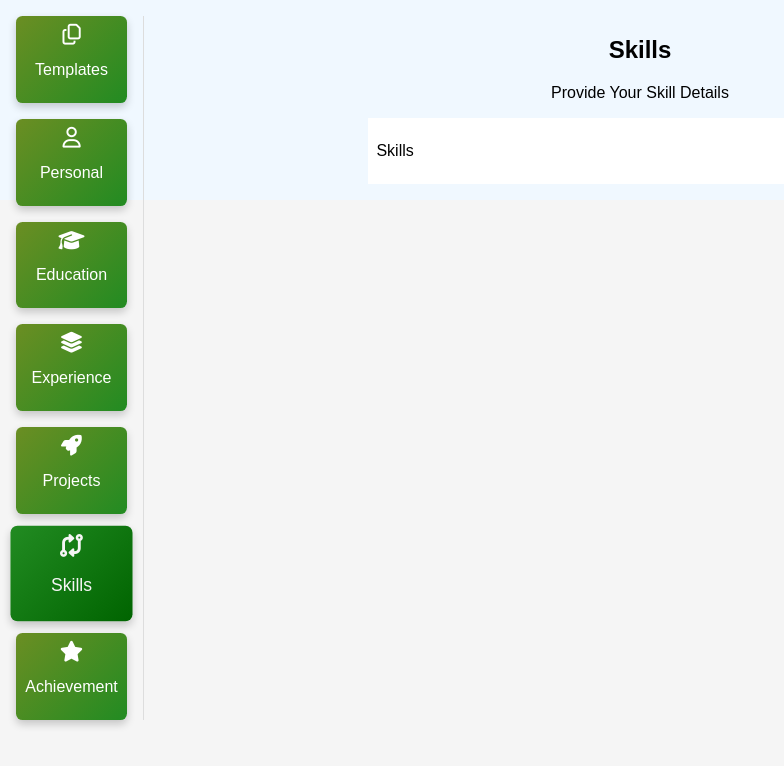
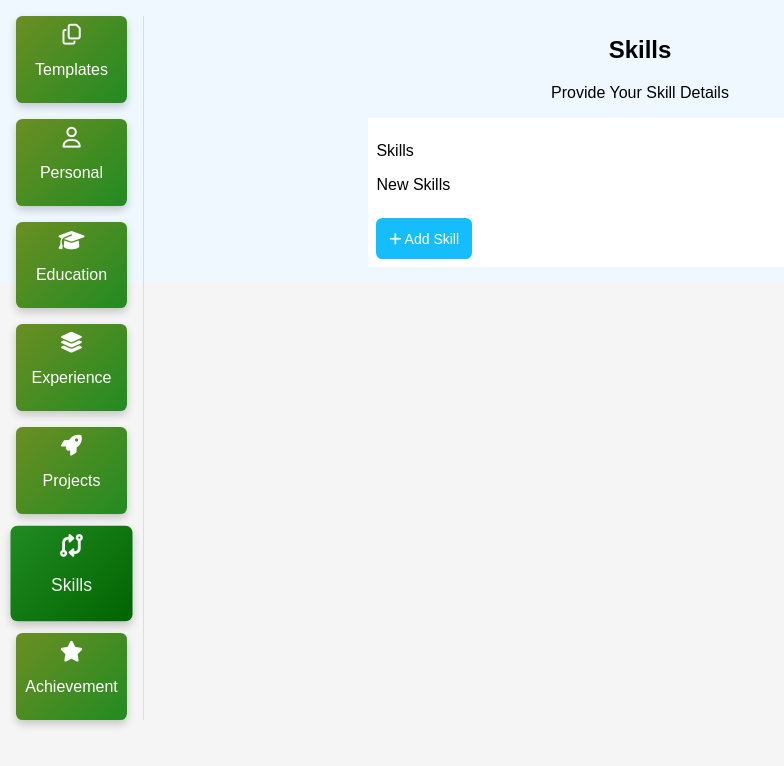
Before and after one commit to rohitghatal1/CVMaker-ReactJS, a React (Create React App) app: page / in a window 1280 px wide. Both pictures are taken after a click on the element "Skills". Shown: the top 766 px of the page, without its empty margins (0-784 px from the left). Built offline with nearby package versions, Linux system fonts and the light colour scheme.

Commit message:
added add new skilll button

```diff
--- a/src/componentsInner/Skills.js
+++ b/src/componentsInner/Skills.js
@@ -2,6 +2,10 @@ import React from 'react'
 import './skills.css'
 
 export default function Skills() {
+
+  const openAddSkillModal = () =>{
+
+  }
   return (
     <div>
       <div className="skillsComponent">
@@ -11,6 +15,12 @@ export default function Skills() {
           <div className="addedSkills">
             <p>Skills</p>
           </div>
+
+          <div className="newSkills">
+            <p>New Skills</p>
+
+            <button className='addNewSkillbtn' onClick={openAddSkillModal}><i className='fas fa-plus'></i> Add Skill</button>
+          </div>
         </section>
       </div>
     </div>
--- a/src/componentsInner/skills.css
+++ b/src/componentsInner/skills.css
@@ -16,3 +16,15 @@
     width: 60%;
     margin: auto;
 }
+
+.skillsComponent .skillSection .newSkills .addNewSkillbtn{
+    padding: 0.8rem;
+    background-color: #15bdfa;
+    color: #fff;
+    text-align: center;
+    font-size: 14px;
+    border-radius: 0.4rem;
+    border: none;
+    margin-top: 0.5rem;
+    cursor: pointer;
+}
```
